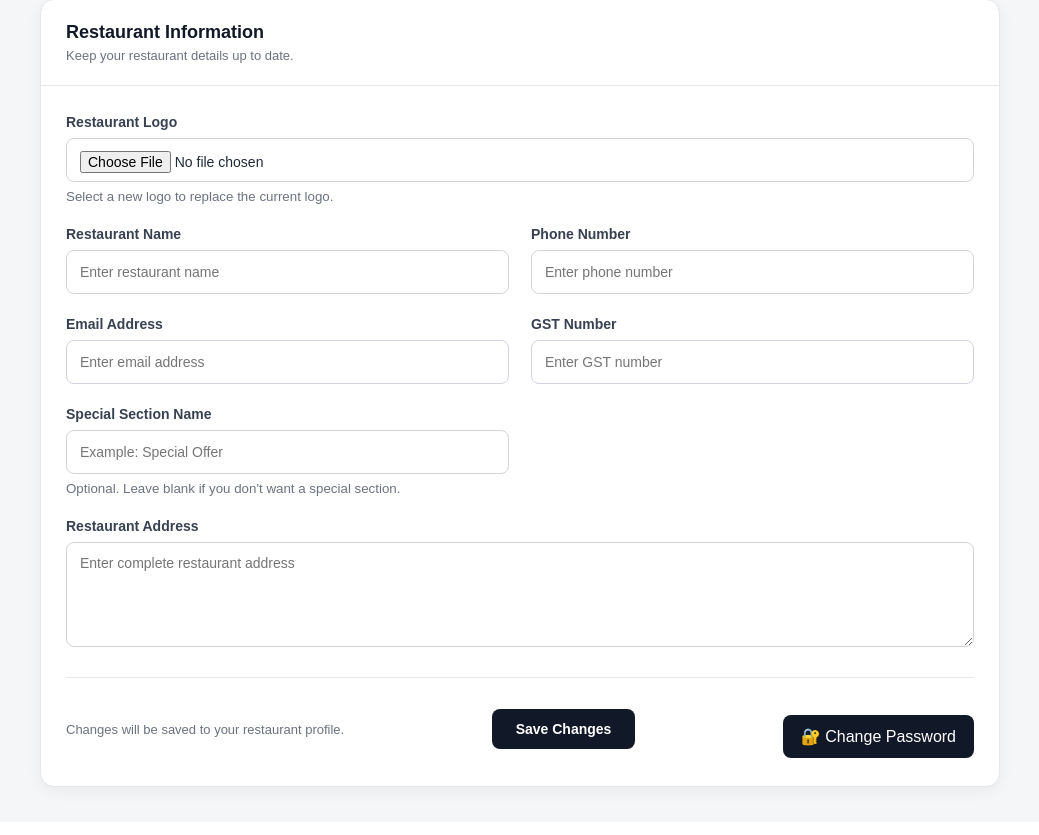
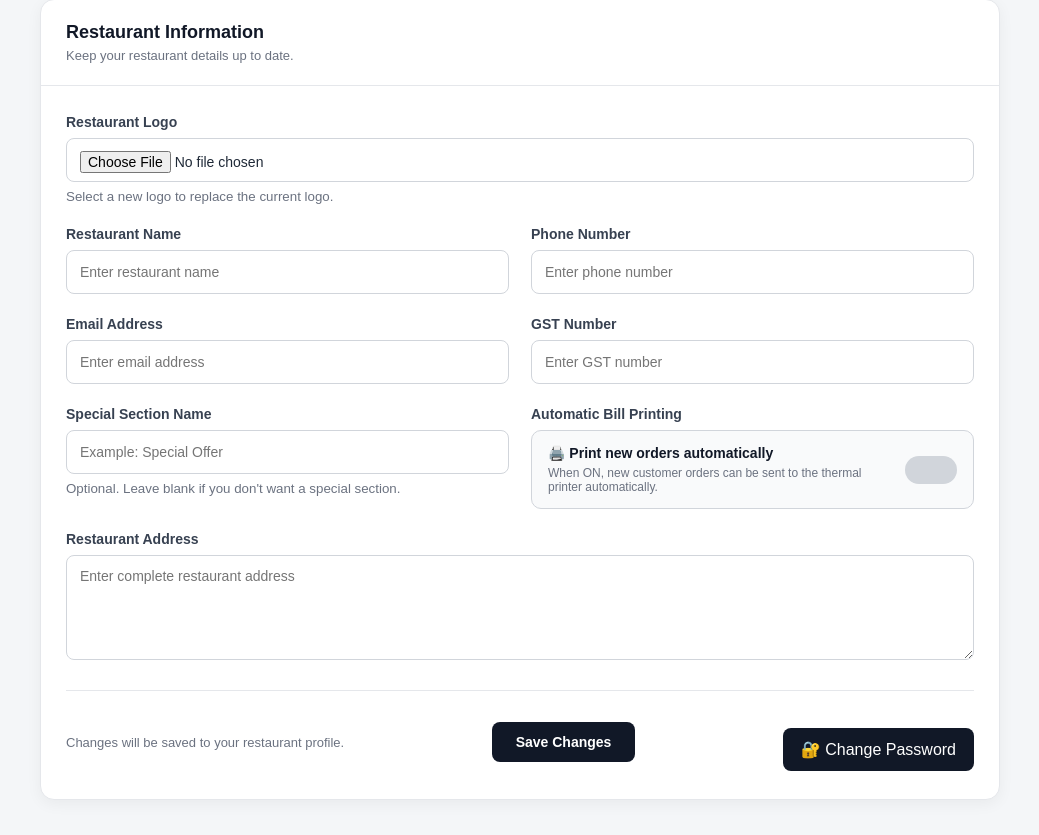
Before and after one commit to mohammadfaizan7844-design/restaurant-order-system, a Flask app: template templates/admin/settings.html in a window 1280 px wide. Shown: the part 198-1033 px from the top of the page, without its empty margins (120-1159 px from the left). Before the commit the page ends 997 px from the top, so only its background shows below. Run offline with Flask 3, Linux system fonts and the light colour scheme; the template is opened without the code that fills it, so the values that code supplies are empty.

Commit message:
Add automatic bill printing setting

```diff
--- a/app.py
+++ b/app.py
@@ -313,7 +313,8 @@ def edit_restaurant(restaurant_id):
                     address = :address,
                     phone = :phone,
                     email = :email,
-                    gst_number = :gst_number
+                    gst_number = :gst_number,
+                    auto_print = :auto_print
                 WHERE id = :restaurant_id
             """),
             {
@@ -322,6 +323,7 @@ def edit_restaurant(restaurant_id):
                 "phone": phone,
                 "email": email,
                 "gst_number": gst_number,
+                "auto_print": auto_print,
                 "restaurant_id": restaurant_id
             }
         )
@@ -564,6 +566,7 @@ def settings():
         phone = request.form["phone"]
         email = request.form["email"]
         gst_number = request.form["gst_number"]
+        auto_print = 1 if request.form.get("auto_print") == "1" else 0
         special_section_name = request.form.get("special_section_name", "").strip()
 
         # -------------------------
@@ -643,7 +646,9 @@ def settings():
                     phone = :phone,
                     email = :email,
                     gst_number = :gst_number,
-                     special_section_name = :special_section_name
+                    special_section_name = :special_section_name,
+                    auto_print = :auto_print
+
                 WHERE id = :restaurant_id
             """),
             {
@@ -653,6 +658,7 @@ def settings():
                 "email": email,
                 "gst_number": gst_number,
                 "special_section_name": special_section_name,
+                "auto_print": auto_print,
                 "restaurant_id": restaurant_id
             }
         )
--- a/templates/admin/bill.html
+++ b/templates/admin/bill.html
@@ -536,7 +536,7 @@
 
     @page {
         size: 58mm auto;
-        margin: 3mm;
+        margin: 0;
     }
 
     html,
--- a/templates/admin/settings.html
+++ b/templates/admin/settings.html
@@ -361,7 +361,85 @@
                   Optional. Leave blank if you don't want a special section.
                 </small>
               </div>
+<!-- AUTOMATIC BILL PRINTING -->
+<div class="form-group">
+  <label>Automatic Bill Printing</label>
 
+  <div
+    style="
+      display: flex;
+      align-items: center;
+      justify-content: space-between;
+      gap: 15px;
+      padding: 14px 16px;
+      border: 1px solid #d1d5db;
+      border-radius: 10px;
+      background: #f9fafb;
+    "
+  >
+
+    <div>
+      <div
+        style="
+          font-size: 14px;
+          font-weight: 600;
+          color: #111827;
+        "
+      >
+        🖨️ Print new orders automatically
+      </div>
+
+      <small
+        style="
+          display: block;
+          margin-top: 5px;
+          color: #6b7280;
+          font-size: 12px;
+        "
+      >
+        When ON, new customer orders can be sent to the thermal printer automatically.
+      </small>
+    </div>
+
+    <label
+      style="
+        position: relative;
+        display: inline-block;
+        width: 52px;
+        height: 28px;
+        margin: 0;
+        flex-shrink: 0;
+      "
+    >
+
+      <input
+        type="checkbox"
+        name="auto_print"
+        value="1"
+        {% if restaurant.auto_print == 1 %}checked{% endif %}
+        style="
+          opacity: 0;
+          width: 0;
+          height: 0;
+          position: absolute;
+        "
+      />
+
+      <span
+        style="
+          position: absolute;
+          cursor: pointer;
+          inset: 0;
+          background: #d1d5db;
+          border-radius: 30px;
+          transition: 0.25s;
+        "
+      ></span>
+
+    </label>
+
+  </div>
+</div>
               <!-- ADDRESS -->
               <div class="form-group full">
                 <label>Restaurant Address</label>
```
